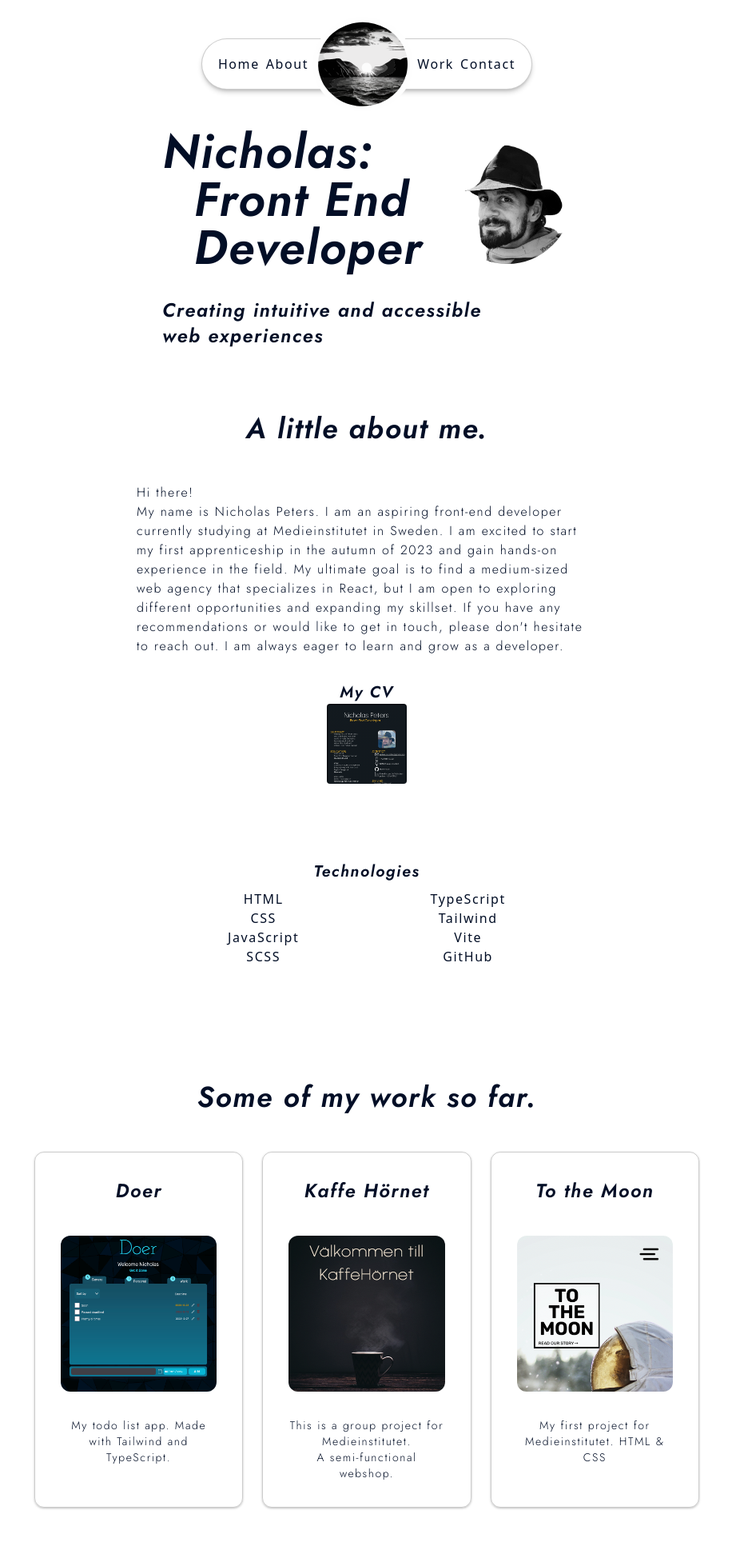
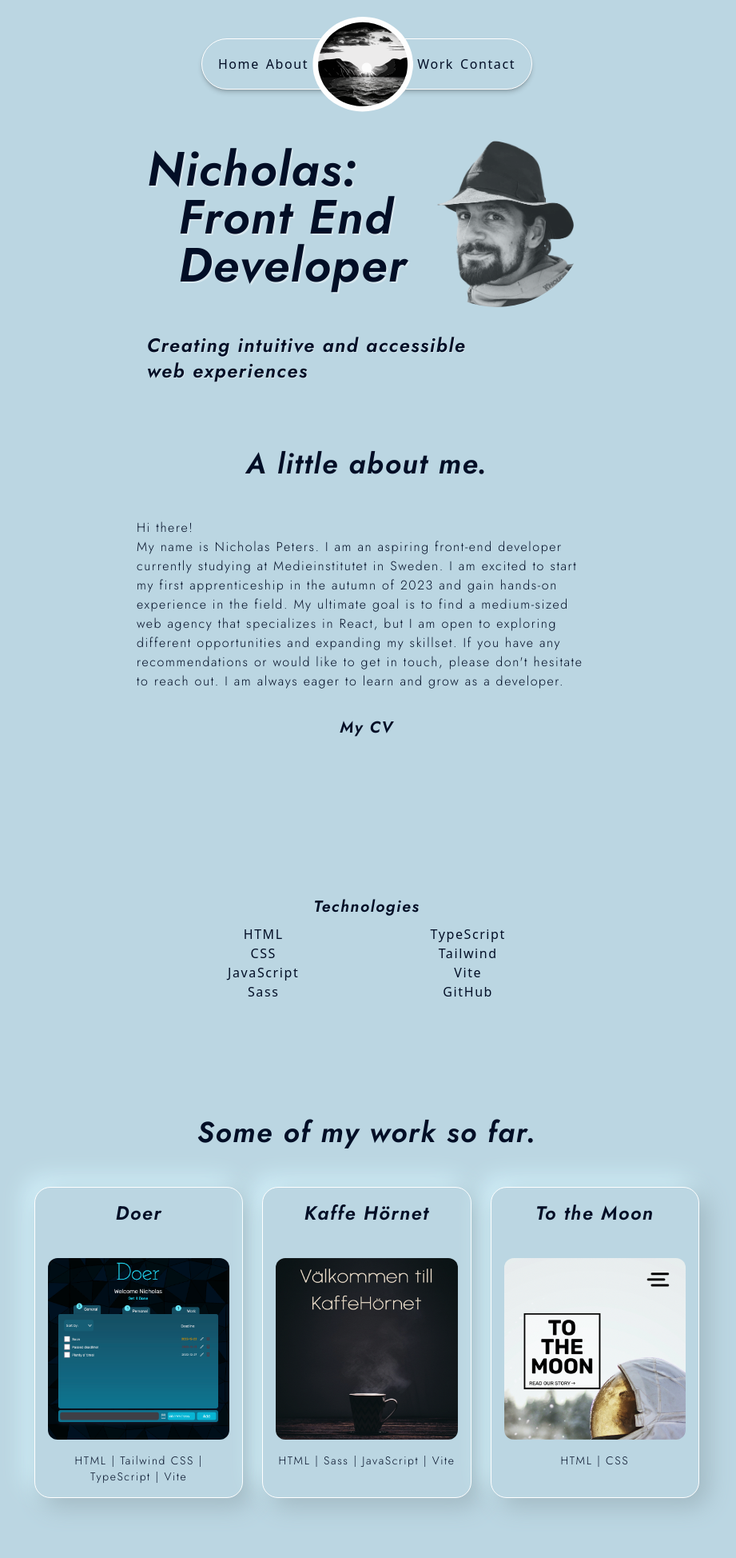
Before and after one commit to Redicholas/Portfolio, a website built with Vite: page index.html in a window 1280 px wide. Shown: the top 1948 px of the page at 80% size, without its empty margins (181-1102 px from the left). Built offline with nearby package versions, Linux system fonts and the light colour scheme.

Commit message:
[style/animation] Added some color and  animations

```diff
--- a/index.html
+++ b/index.html
@@ -14,12 +14,12 @@
     <link rel="stylesheet" href="src/style.css">
   </head>
 
-    <body class="tracking-widest leading-6 text-blue1">
+    <body class="tracking-widest leading-6 text-blue1 bg-powderBlue ">
 
     <!--  Nav  -->
     <header class="w-screen" id="header">
       <nav class="fixed bottom-6 sm:top-0 h-16 sm:h-20 sm:mt-10 w-screen p-2 z-20 flex justify-between">
-        <div class="flex justify-center items-center p-1 px-4 rounded-full bg-white border border-transparentBlack mx-auto shadow-md shadow-transparentBlack">
+        <div class="flex justify-center items-center p-1 px-4 rounded-full bg-powderBlue border border-white mx-auto shadow-md shadow-transparentBlack">
           <a href="#header" class="m-1 transition-all hover:text-fire">Home</a>
           <a href="#about" class="m-1 transition-all hover:text-fire">About</a>
           <img src="/img/logo.svg" alt="Logo" height="75" width="75"
@@ -32,14 +32,15 @@
     </header>
 
     <!-- Hero -->
-    <section class="p-8 sm:pt-20 max-w-xl mx-auto">
+    <section class="p-8 sm:pt-20 max-w-fit mx-auto">
       <div class="flex sm:mt-20 justify-between items-center">
-        <h1 class="text-3xl sm:text-6xl">
+        <h1 class="text-3xl sm:text-6xl [text-shadow:_2px_2px_0_rgb(255_255_255_/_40%)]
+        textAppear invisible">
           Nicholas:<br />&nbsp;&nbsp;Front End<br />&nbsp;&nbsp;Developer
         </h1>
-        <img src="img/nicholas-bw.png" alt="Profile Image" class="h-28 sm:h-40 rounded-full" />
+        <img src="img/nicholas-bw.png" alt="Profile Image" class="h-36 sm:h-56 rounded-full -z-10 opacity-80" />
       </div>
-      <h2 class="pt-8 text-xl sm:text-2xl max-w-md">
+      <h2 class="pt-8 text-xl sm:text-2xl max-w-md [text-shadow:_1px_1px_0_rgb(255_255_255_/_40%)]">
         Creating intuitive and accessible web experiences
       </h2>
     </section>
@@ -63,19 +64,19 @@
       <div class="mx-auto flex flex-col justify-center items-center">
         <h3 class="text-center text-xl">My CV</h3>
         <button id="cvThumbnail">
-          <img src="/img/cv-img.png" alt="My Cv" class="rounded cursor-zoom-in"
+          <img src="/img/cv-img.png" alt="My Cv" class="rounded cursor-zoom-in invisible cardAppear"
           height="100" width="100" />
         </button>
       </div>
 
       <!-- CV Modal -->
       <div class="hidden fixed z-30 top-0 h-screen w-screen bg-transparentBlack flex-col justify-center items-center" id="cvModal">
-        <div class="flex align-center mt-12 w-64 px-8 justify-between rounded-t-xl bg-black text-white">
+        <div class="flex align-center mt-2 w-64 px-8 justify-between rounded-t-xl bg-blue1 text-white">
           <a href="/img/CV-Nicholas-Peters.pdf" class="underline pt-2 hover:text-fire">PDF Link</a>
           <button class="" id="closeCvModalBtn"><i class="fa-solid fa-xmark text-white hover:text-fire text-4xl"></i></button>
         </div>
         <img src="/img/cv-zoomed.png" alt="My Cv" class="rounded-xl"
-        height="800" width="500" />
+        height="600" width="480" />
       </div>
 
       <!-- Technologies -->
@@ -86,7 +87,7 @@
             <li>HTML</li>
             <li>CSS</li>
             <li>JavaScript</li>
-            <li>SCSS</li>
+            <li>Sass</li>
           </ul>
           <ul>
             <li>TypeScript</li>
@@ -100,7 +101,7 @@
 
     <!-- Work -->
     <section class="" id="work">
-      <h2 class="text-center text-2xl sm:text-4xl mb-4 appear invisible">
+      <h2 class="text-center text-2xl sm:text-4xl mb-4 textAppear invisible">
         Some of my work so far.
       </h2>
       <div id="portfolioItems"
@@ -112,7 +113,7 @@
 
     <!-- Contact -->
     <section class="p-10 mb-20" id="contact">
-      <h2 class="text-center text-2xl sm:text-4xl mb-4 invisible appear">Talk to me.</h2>
+      <h2 class="text-center text-2xl sm:text-4xl mb-4 invisible textAppear">Talk to me.</h2>
       <div class="flex justify-center">
         <a href="mailto:peters.nicholas@gmail.com"><i class="fa-solid fa-envelope p-2 hover:text-fire transition-all"></i>
         <a href="https://github.com/Redicholas"><i class="fa-brands fa-github p-2 hover:text-fire transition-all"></i></a>
--- a/src/main.ts
+++ b/src/main.ts
@@ -5,23 +5,29 @@ const cvThumbnail: HTMLImageElement | null = document.querySelector('#cvThumbnai
 const closeCvModalBtn: HTMLButtonElement | null = document.querySelector('#closeCvModalBtn');
 const cvModal: HTMLDivElement | null = document.querySelector('#cvModal');
 
-const hiddenElements = document.querySelectorAll('.appear');
-
-const observer = new IntersectionObserver((entries) => {
-  entries.forEach((entry) => {
-    if (entry.isIntersecting) {
-      entry.target.classList.remove('invisible');
-      entry.target.classList.add('tracking-in-expand');
-    } else {
-      entry.target.classList.add('invisible');
-      entry.target.classList.remove('tracking-in-expand');
-    }
-  });
-});
-
-hiddenElements.forEach((element) => {
-  observer.observe(element);
-});
+const portfolioItems = [
+  {
+    title: 'Doer',
+    description: 'HTML | Tailwind CSS | TypeScript | Vite',
+    imageUrl: '/img/Doer.png',
+    imgAlt: 'image of my todo list app',
+    link: 'https://redicholas.github.io/Doer/',
+  },
+  {
+    title: 'Kaffe Hörnet',
+    description: 'HTML | Sass | JavaScript | Vite',
+    imageUrl: './img/kaffeHornet.png',
+    imgAlt: 'image of my coffee corner website',
+    link: 'https://redicholas.github.io/KaffeHornet/',
+  },
+  {
+    title: 'To the Moon',
+    description: 'HTML | CSS',
+    imageUrl: '../img/to-the-moon.png',
+    imgAlt: 'image of my space ventures website',
+    link: 'https://github.com/Redicholas/space-ventures',
+  },
+];
 
 function showCvModal() {
   if (cvModal != null) {
@@ -35,37 +41,13 @@ function closeCvModal() {
   }
 }
 
-const portfolioItems = [
-  {
-    title: 'Doer',
-    description: 'My todo list app. Made with Tailwind and TypeScript.',
-    imageUrl: '/img/Doer.png',
-    imgAlt: 'image of my todo list app',
-    link: 'https://redicholas.github.io/Doer/',
-  },
-  {
-    title: 'Kaffe Hörnet',
-    description: 'This is a group project for Medieinstitutet. <br> A semi-functional webshop.',
-    imageUrl: './img/kaffeHornet.png',
-    imgAlt: 'image of my coffee corner website',
-    link: 'https://redicholas.github.io/KaffeHornet/',
-  },
-  {
-    title: 'To the Moon',
-    description: 'My first project for Medieinstitutet. HTML & CSS',
-    imageUrl: '../img/to-the-moon.png',
-    imgAlt: 'image of my space ventures website',
-    link: 'https://github.com/Redicholas/space-ventures',
-  },
-];
-
 function showPortfolioItems() {
   portfolioItems.forEach((portfolioItem) => {
     const { title, description, imageUrl, imgAlt, link } = portfolioItem;
     if (portfolioItemsDiv != null) {
       portfolioItemsDiv.innerHTML += `
-      <div class="rounded-xl max-w-md mx-auto mb-10 p-8 shadow hover:shadow-none shadow-transparentBlack transition-all
-      border border-transparentBlack">
+      <div class="rounded-xl max-w-md mx-auto mb-10 p-4 border border-white sm:hover:shadow-none transition-all
+       neumorphic">
         <h3 class="text-center mb-2 text-2xl h-16">${title}</h3>
           <a
             href="${link}"
@@ -75,7 +57,7 @@ function showPortfolioItems() {
             class=""
           >
           <img src="${imageUrl}" alt="${imgAlt}"
-          class="rounded-xl m-auto mb-8 w-full max-w-sm"
+          class="rounded-xl m-auto mb-4 w-full max-w-xs"
           height="100" width="100">
         </a>
         <p class="text-center text-sm">${description}</p>
@@ -84,6 +66,23 @@ function showPortfolioItems() {
     }});
 }
 
+const hiddenText = document.querySelectorAll('.textAppear');
+const textObserver = new IntersectionObserver((entries) => {
+  entries.forEach((entry) => {
+    if (entry.isIntersecting) {
+      entry.target.classList.remove('invisible');
+      entry.target.classList.add('tracking-in-expand');
+    } else {
+      entry.target.classList.add('invisible');
+      entry.target.classList.remove('tracking-in-expand');
+    }
+  });
+});
+
+hiddenText.forEach((element) => {
+  textObserver.observe(element);
+});
+
 showPortfolioItems();
 cvThumbnail?.addEventListener('click', showCvModal);
 closeCvModalBtn?.addEventListener('click', closeCvModal);
--- a/src/style.css
+++ b/src/style.css
@@ -1,6 +1,10 @@
 @tailwind base;
 @tailwind components;
 @tailwind utilities;
+
+* {
+  scroll-behavior: smooth;
+}
 
 i {
   font-size: x-large;
@@ -17,6 +21,12 @@ h3 {
 p {
   font-family: "Jost", "sans";
   font-weight: 300;
+}
+
+.neumorphic {
+  border-radius: 20px;
+  background: #bbd6e2;
+  box-shadow: 10px 10px 30px #9fb6c0, -10px -10px 30px #d7f6ff;
 }
 
 .tracking-in-expand {
--- a/tailwind.config.cjs
+++ b/tailwind.config.cjs
@@ -8,6 +8,7 @@ module.exports = {
     },
     extend: {},
     colors: {
+      powderBlue: "#bbd6e2",
       fire: "#f27405",
       darkFire: "#731702",
       white: "#fff",
```
